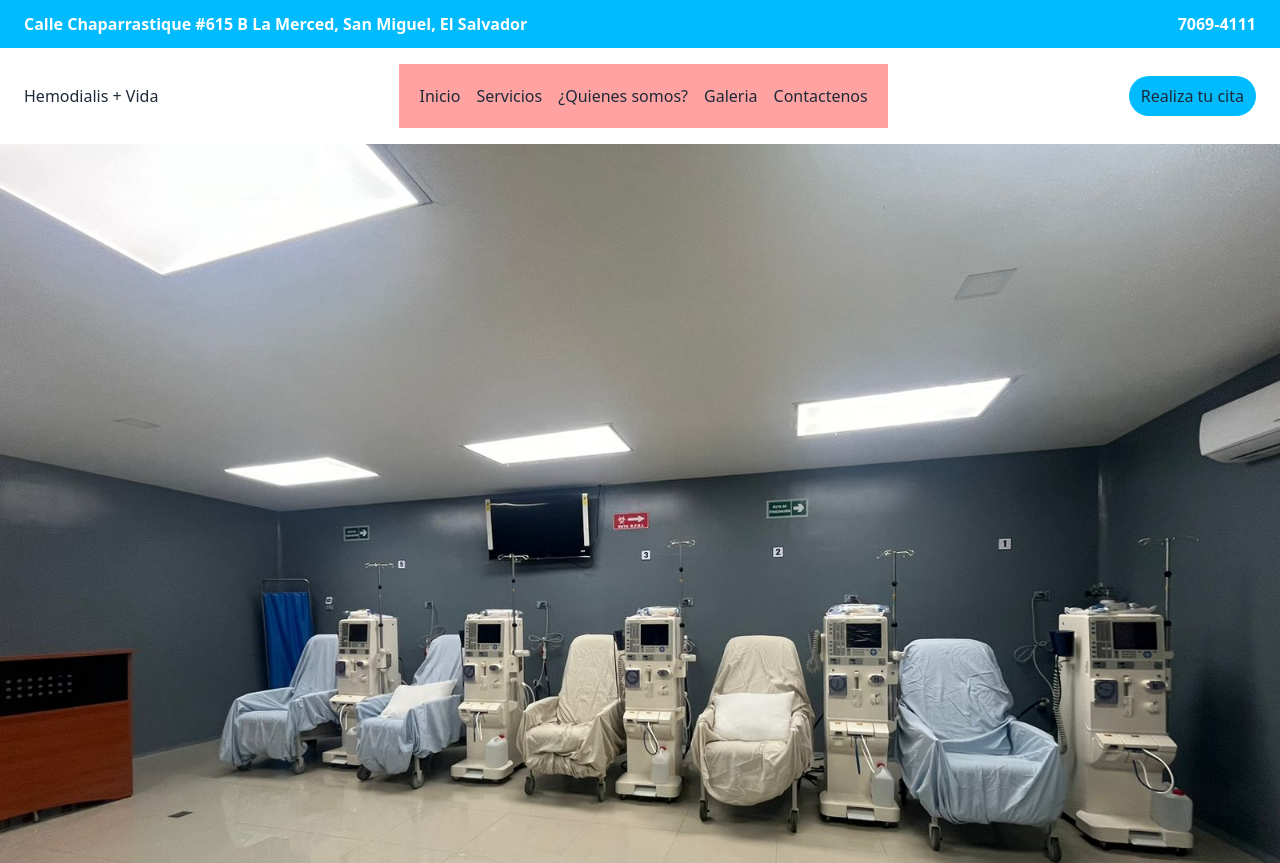
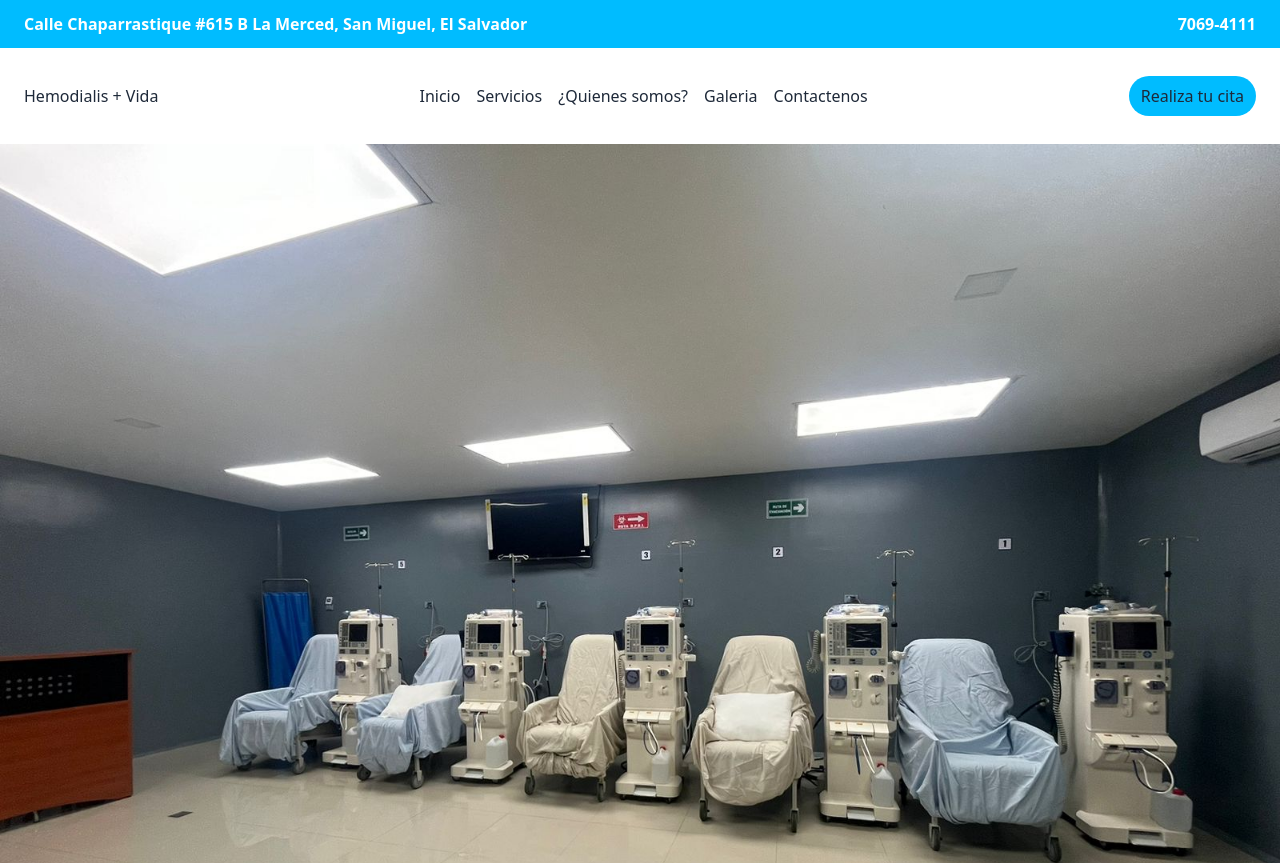
Before and after one commit to CristianRivera03/hemodialisis-Vida, a website: page index.html in a window 1280 px wide. Shown: the top 863 px of the page. Drawn offline with nearby package versions, Linux system fonts and the light colour scheme.

Commit message:
ajustando colores de menu

```diff
--- a/index.html
+++ b/index.html
@@ -19,7 +19,7 @@
       class=" p-4 bg-white md:px-6 flex flex-row justify-between text-gray-800 items-center"
     >
       <h1>Hemodialis + Vida</h1>
-      <div class="nav-links duration-500 md:static absolute md:min-h-fit md:w-auto bg-red-300 left-0 top-[-100%] w-full items-center px-5 py-5 ">
+      <div class="nav-links duration-500 md:static absolute md:min-h-fit md:w-auto bg-white left-0 top-[-100%] w-full items-center px-5 py-5 ">
         <ul class="flex md:flex-row flex-col md:items-center md:gap-4 gap-6">
           <li>
             <a class="hover:text-black active:text-sky-400" href="">Inicio</a>
```
